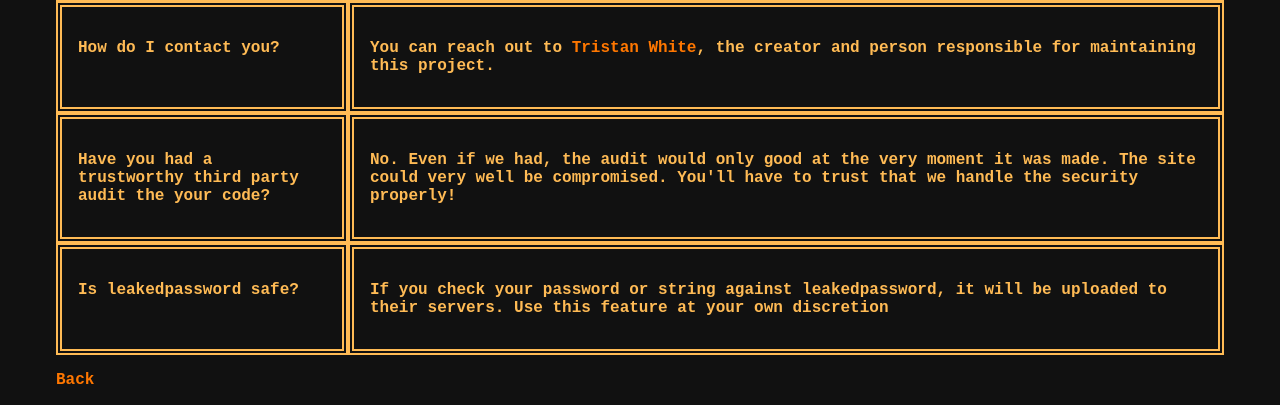
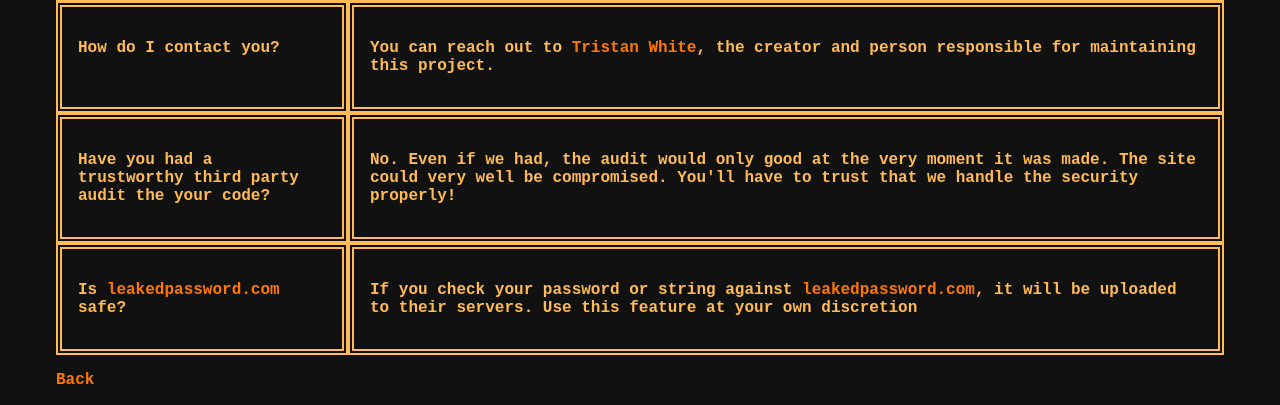
Before and after one commit to triss90/scutum.pw, a PHP site: page /faq.php in a window 1280 px wide. Shown: the part 537-942 px from the top of the page. Run offline with PHP 8.4, Linux system fonts and the light colour scheme.

Commit message:
update FAQ

```diff
--- a/faq.php
+++ b/faq.php
@@ -70,10 +70,10 @@ include("_inc/header.php");
 
 	<div class="row">
 		<div class="col tiny-3 medium-3">
-			<p>Is leakedpassword safe?</p>
+			<p>Is <a href="https://leakedpassword.com">leakedpassword.com</a> safe?</p>
 		</div>
 		<div class="col tiny-9 medium-9">
-			<p>If you check your password or string against leakedpassword, it will be uploaded to their servers. Use this feature at your own discretion</p>
+			<p>If you check your password or string against <a href="https://leakedpassword.com">leakedpassword.com</a>, it will be uploaded to their servers. Use this feature at your own discretion</p>
 		</div>
 	</div>
 
```
